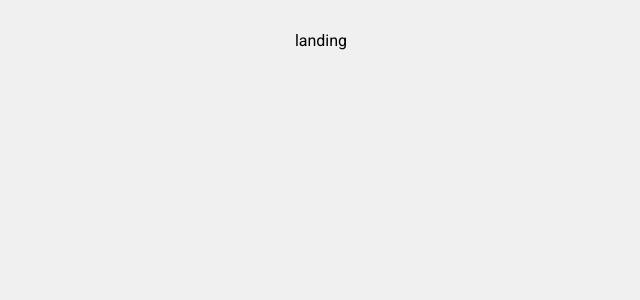
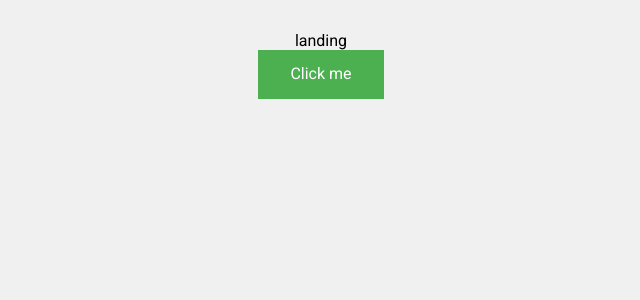
Before and after one commit to abdu652/mini-jop-project, a React (Vite) app in the folder frontend/: page / in a window 1280 px wide. Shown: the top 300 px of the page, without its empty margins (319-959 px from the left). Built offline with nearby package versions, Linux system fonts and the light colour scheme.

Commit message:
test for the styled componets

```diff
--- a/frontend/src/App.jsx
+++ b/frontend/src/App.jsx
@@ -1,13 +1,20 @@
 import { useState } from 'react'
+import styled from 'styled-components'
 import './App.css'
 import Landing from './pages/Landing'
+const Button = styled.button`
+  background-color: #4CAF50;
+  border: none;
+  color: white;
+  padding: 15px 32px;
+  text-align: center;
 
+  `
 function App() {
-  const [count, setCount] = useState(0)
-
   return (
     <>
       <Landing/>
+      <Button>Click me</Button>
     </>
   )
 }
```
